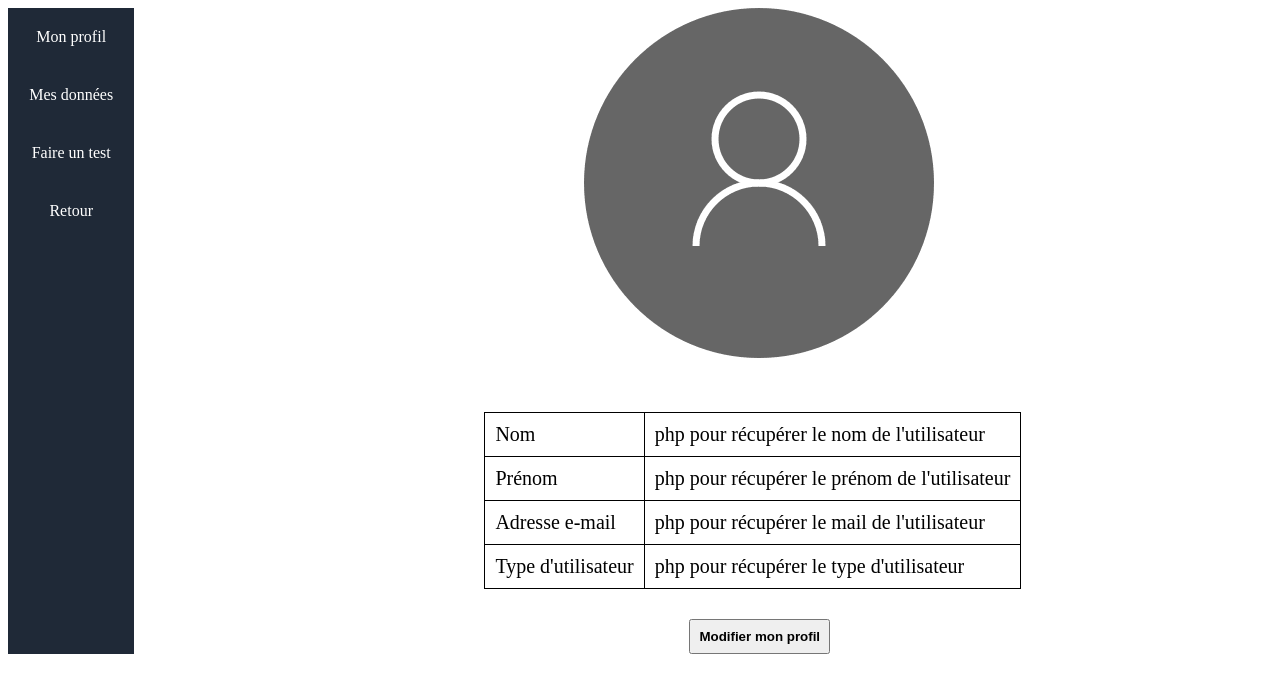
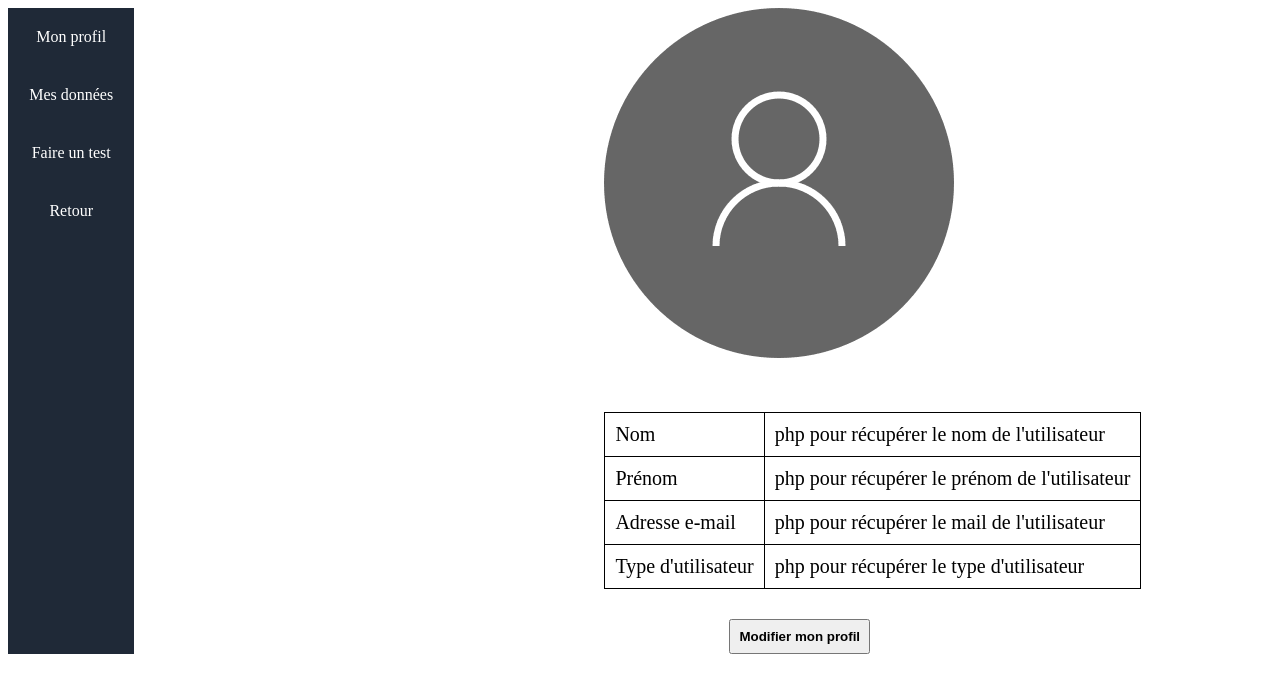
Before and after one commit to AnhPhongVr/G9B, a PHP site: page /membres/utilisateur/profil.html in a window 1280 px wide. Shown: the top 693 px of the page. Run offline with PHP 8.4, Linux system fonts and the light colour scheme.

Commit message:
modif de la page du profil

```diff
--- a/css/profil.css
+++ b/css/profil.css
@@ -1,4 +1,4 @@
-a{
+.menu a{
 	text-decoration: none;
 	color: white;
 	padding: 20px;
@@ -12,14 +12,14 @@ a{
 	width: 10%;
 }
 
-a:hover{
+.menu a:hover{
 	background-color: #374151;
 	padding: 20px;
 }
 
 table{
 	border-collapse: collapse;
-	margin-left: 350px;
+	margin-left: 470px;
 	margin-bottom: 30px;
 }
 
@@ -30,7 +30,7 @@ td{
 }
 
 button{
-	margin-left: 555px;
+	margin-left: 595px;
 	padding: 8px;
 }
 
@@ -39,7 +39,7 @@ button:hover{
 }
 
 img{
-	margin-left: 450px;
+	margin-left: 470px;
 	margin-bottom: 50px;
 }
 
```
